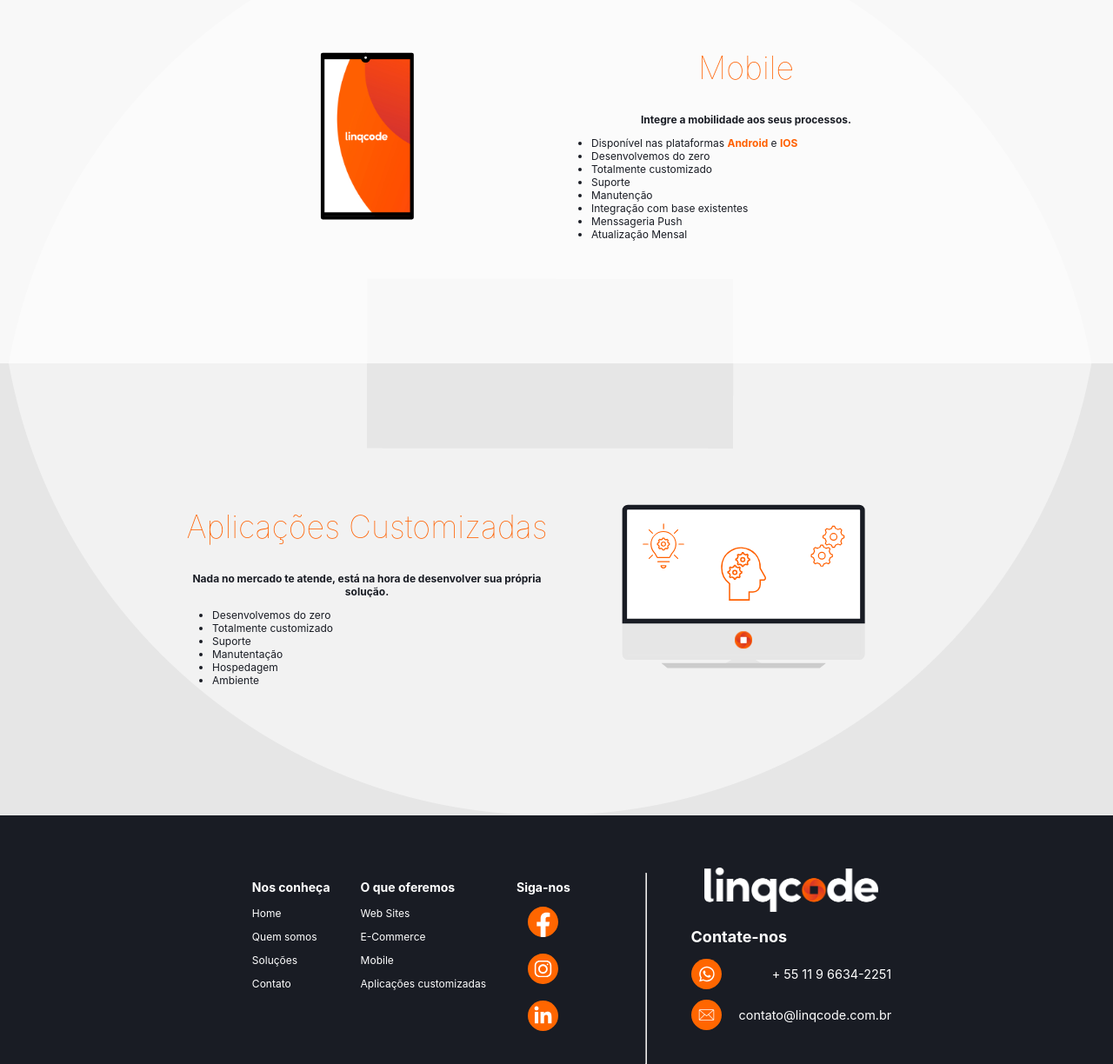
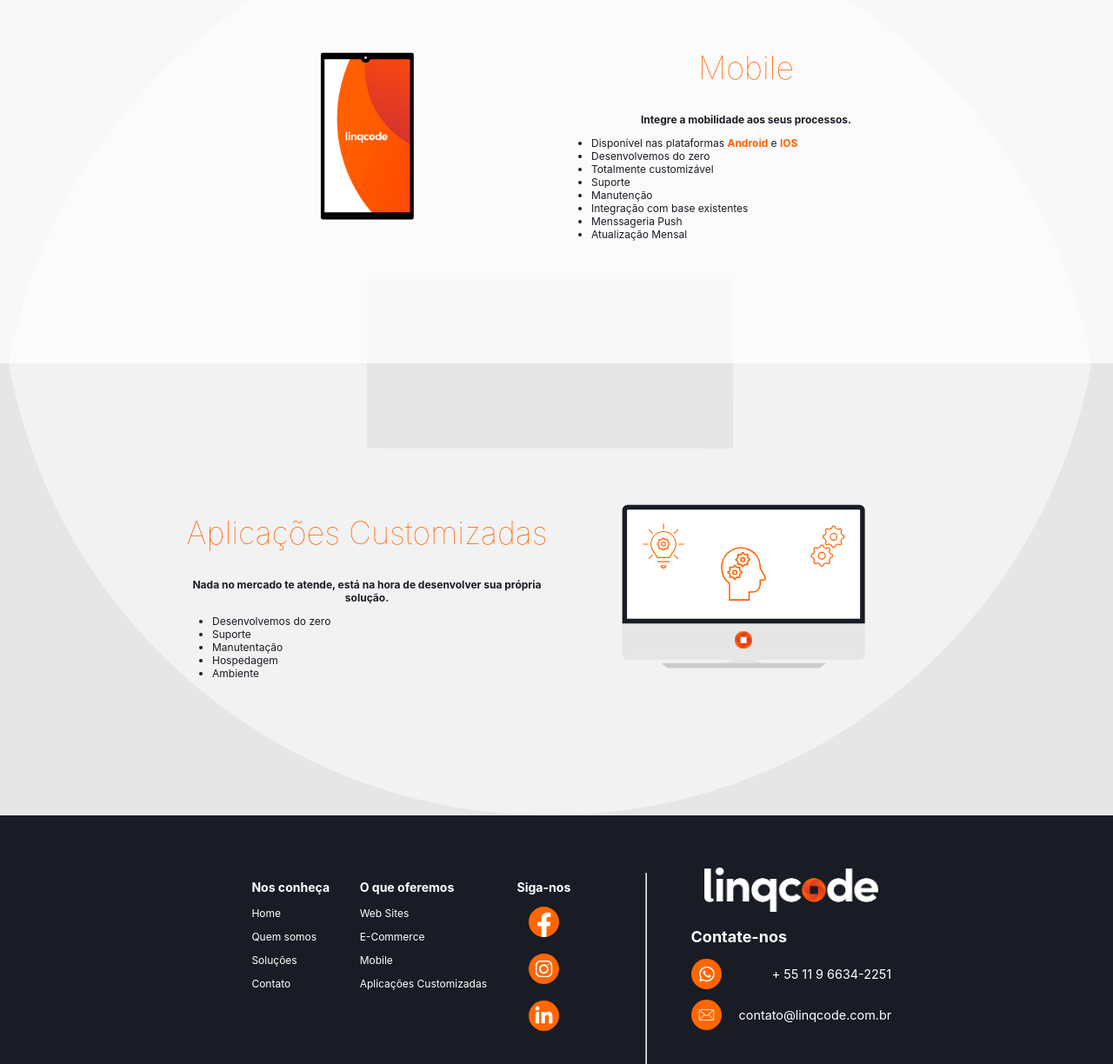
Before and after one commit to linqcode-org/site, a Next.js app: page /solucoes in a window 1280 px wide. Shown: the part 1593-2817 px from the top of the page at 87% size. Built offline with nearby package versions, Linux system fonts and the light colour scheme.

Commit message:
Ajuste ortografico

```diff
--- a/components/footer.js
+++ b/components/footer.js
@@ -39,7 +39,7 @@ export default function Footer() {
                                     <a className={styles.itemMenuFooter}>Mobile</a>
                                 </Link>
                                 <Link href="/solucoes/#aplicacao-customizada">
-                                    <a className={styles.itemMenuFooter}>Aplicações customizadas</a>
+                                    <a className={styles.itemMenuFooter}>Aplicações Customizadas</a>
                                 </Link>
                             </div>
                         </div>
--- a/pages/solucoes.js
+++ b/pages/solucoes.js
@@ -123,7 +123,7 @@ export default function Solucoes(){
                                     <ul>
                                         <li>Disponível nas plataformas <b className="primary">Android</b> e <b className="primary">IOS</b></li>
                                         <li>Desenvolvemos do zero</li>
-                                        <li>Totalmente customizado</li>
+                                        <li>Totalmente customizável</li>
                                         <li>Suporte</li>
                                         <li>Manutenção</li>
                                         <li>Integração com base existentes</li>
@@ -153,7 +153,6 @@ export default function Solucoes(){
                                 <p>
                                     <ul>
                                         <li>Desenvolvemos do zero</li>
-                                        <li>Totalmente customizado</li>
                                         <li>Suporte</li>
                                         <li>Manutentação</li>
                                         <li>Hospedagem</li>
```
